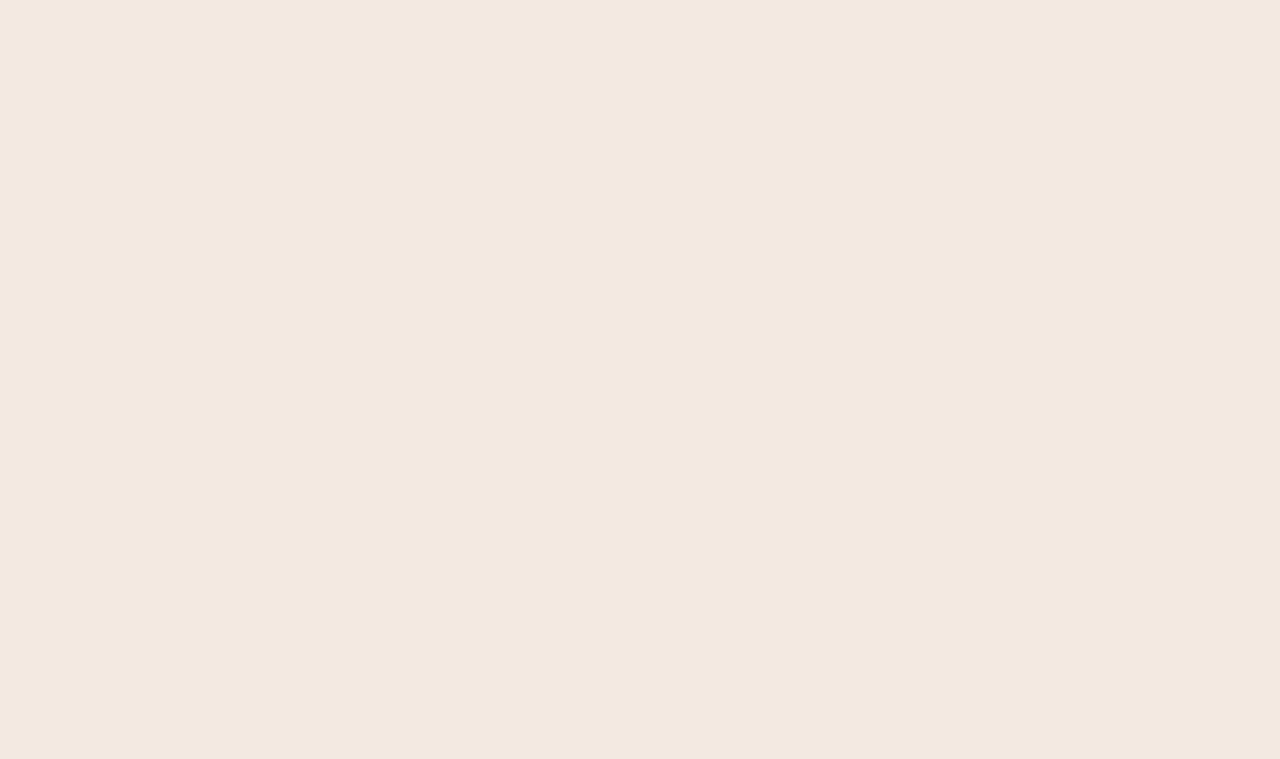
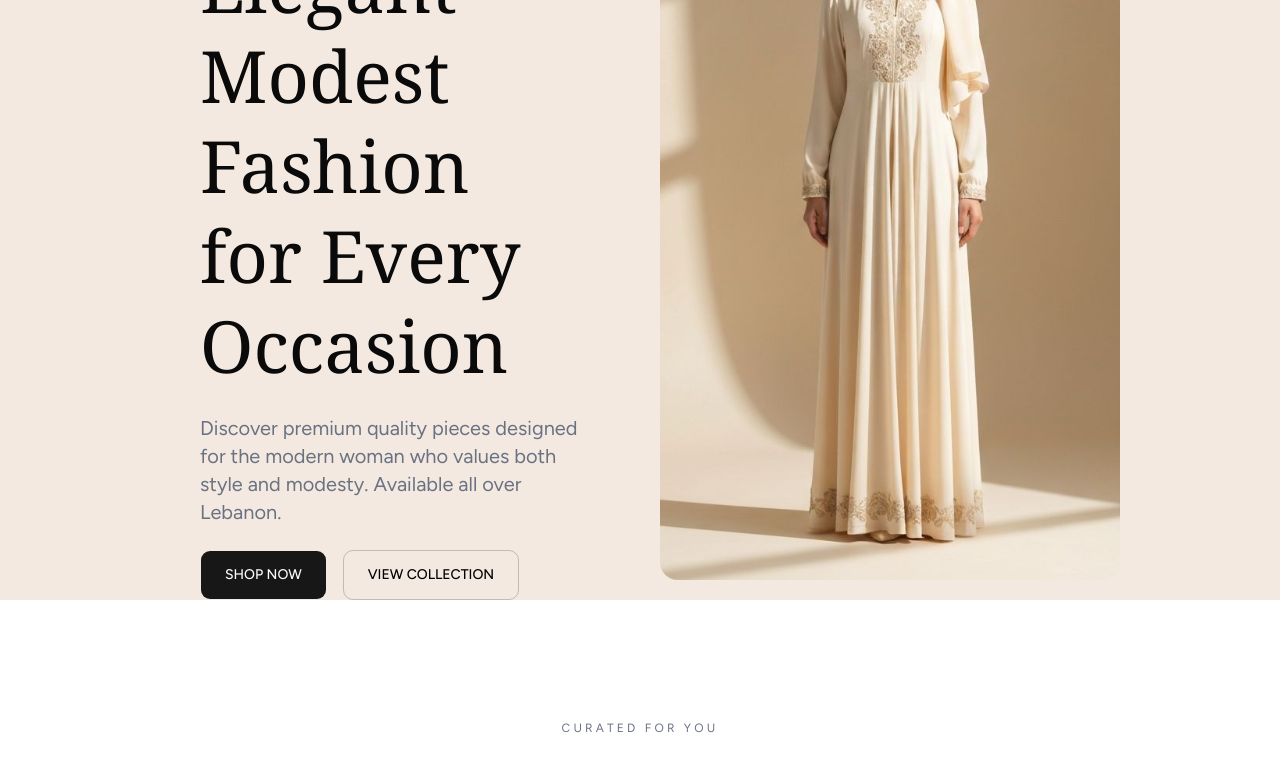
Before and after one commit to Anas-Abdul-El/clothes-shop, a Next.js app: page / in a window 1280 px wide. Shown: the part 300-1059 px from the top of the page. Before the commit the page ends 800 px from the top, so only its background shows below. Built offline with nearby package versions, Linux system fonts and the light colour scheme.

Commit message:
add a hero section

```diff
--- a/src/app/layout.tsx
+++ b/src/app/layout.tsx
@@ -24,7 +24,7 @@ export default function RootLayout({
   return (
     <html lang="en" className={figtree.variable}>
       <body
-        className={`${geistSans.variable} antialiased bg-[#F3E9E1]`}
+        className={`${geistSans.variable} antialiased `}
       >
         <Nav />
         {children}
--- a/src/app/page.tsx
+++ b/src/app/page.tsx
@@ -1,9 +1,13 @@
-
+import BestSeller from "@/components/home/Best-seller";
+import HeroSection from "@/components/home/Hero-section";
+import Collection from "@/components/home/collection";
 
 export default function Page() {
   return (
-    <div>
-
-    </div>
+    <main className="flex flex-col min-h-screen ">
+      <HeroSection />
+      <Collection />
+      <BestSeller />
+    </main>
   )
 }
--- a/src/components/global/nav/Nav.tsx
+++ b/src/components/global/nav/Nav.tsx
@@ -31,7 +31,7 @@ const links = [
 
 function Nav() {
     return (
-        <nav className='bg-white w-full h-20 border-b border-b-[#f7757153]'>
+        <nav className='fixed bg-white w-full h-20 border-b border-b-[#f7757153] z-50'>
             <div className='w-6/7 h-full mx-auto flex items-center justify-between'>
                 <div className='w-2/5 h-full hidden items-center justify-evenly md:flex'>
                     {
--- /dev/null
+++ b/src/components/home/Best-seller.tsx
@@ -0,0 +1,27 @@
+import { ArrowRight } from 'lucide-react'
+import Link from 'next/link'
+
+function BestSeller() {
+    return (
+        <section className="w-full min-h-screen md:px-40 bg-[#F7F1EB] mt-20">
+            <div className="py-30 w-full h-60 flex flex-col md:flex-row items-center justify-between">
+                <div>
+                    <p className=' uppercase text-gray-500 tracking-[0.3rem] text-xs'>most loved</p>
+                    <h2 className='text-5xl capitalize font-serif mt-3 font-extralight'>best seller</h2>
+                </div>
+                <div>
+                    <Link href="/shop" className="hover:text-[#F77571] group font-bold flex">
+                        <p>view all</p>
+                        <ArrowRight className='group-hover:translate-x-2 duration-100 transition-all' />
+                    </Link>
+                </div>
+            </div>
+
+            <div>
+
+            </div>
+        </section>
+    )
+}
+
+export default BestSeller
--- /dev/null
+++ b/src/components/home/Hero-section.tsx
@@ -0,0 +1,30 @@
+import { Button } from '../ui/button'
+import Image from 'next/image'
+
+function HeroSection() {
+    return (
+        <section className=' grid grid-cols-1 md:grid-cols-2 mt-20 gap-10 bg-[#F3E9E1] md:px-40'>
+
+            <div className='flex flex-col gap-6 px-10'>
+                <p className='uppercase text-gray-500 text-xs tracking-[0.3em] mt-30'>New Season Collection</p>
+                <h1 className='text-4xl md:text-5xl lg:text-6xl xl:text-7xl font-serif leading-tight text-balance'>Elegant Modest Fashion for Every Occasion</h1>
+                <p className='text-xl text-gray-500'>Discover premium quality pieces designed for the modern woman who values both style and modesty. Available all over Lebanon.</p>
+                <div>
+                    <Button className=' uppercase p-6 cursor-pointer'>Shop Now</Button>
+                    <Button className='uppercase p-6 bg-transparent cursor-pointer mx-4 text-black border  border-black/20 hover:bg-black hover:text-white'>View Collection</Button>
+                </div>
+            </div>
+            <div>
+                <Image
+                    alt="Hero Image"
+                    src="/images/hero.jpg"
+                    width={700}
+                    height={700}
+                    className='object-cover rounded-2xl h-screen '
+                />
+            </div>
+        </section>
+    )
+}
+
+export default HeroSection
--- /dev/null
+++ b/src/components/home/collection.tsx
@@ -0,0 +1,63 @@
+import Image from 'next/image'
+import React from 'react'
+
+const collection = [
+    {
+        id: 1,
+        name: "Ramadan collection",
+        desc: "elegant and modest clothing for the holy month",
+        image: "/images/collections/ramadan.jpg"
+    },
+    {
+        id: 2,
+        name: "Daily wear",
+        desc: "comfortable and stylish outfits for everyday wear",
+        image: "/images/collections/daily-wear.jpg"
+    },
+    {
+        id: 3,
+        name: "sets",
+        desc: "coordinated outfits for a polished and put-together look",
+        image: "/images/collections/sets.jpg"
+    },
+    {
+        id: 4,
+        name: "dresses",
+        desc: "flowy and feminine dresses for any occasion",
+        image: "/images/collections/dresses.jpg"
+    },
+]
+
+function Collection() {
+    return (
+        <section className="w-full min-h-screen md:px-40">
+            <div className=' container mt-30 text-center mb-20'>
+                <p className='uppercase text-gray-500 tracking-[0.2rem] text-xs'>curated for you</p>
+                <h1 className="text-5xl capitalize font-serif font-light mt-5">our collections</h1>
+            </div>
+            <div className='w-full grid grid-cols-1 md:grid-cols-2 lg:grid-cols-4 space-y-5'>
+                {
+                    collection.map((item) => (
+                        <div key={item.id} className='overflow-hidden h-90 relative mx-5 rounded-lg cursor-pointer group'>
+                            <div className='absolute z-2 w-full h-full'>
+                                <Image
+                                    src={item.image}
+                                    alt={item.name}
+                                    height={800}
+                                    width={800}
+                                    className='bg-gray-500 w-full h-full group-hover:scale-110 object-cover object-center transition-transform duration-300 ease-in-out transform hover:scale-110'
+                                />
+                            </div>
+                            <div className='z-3 w-full h-full absolute bottom-0 left-0 bg-linear-to-t group-hover:bg-black/20 from-black/80 to-transparent p-5 text-white flex flex-col justify-end'>
+                                <h3 className="text-xl font-semibold">{item.name}</h3>
+                                <p className="text-gray-500">{item.desc}</p>
+                            </div>
+                        </div>
+                    ))
+                }
+            </div>
+        </section>
+    )
+}
+
+export default Collection
```
